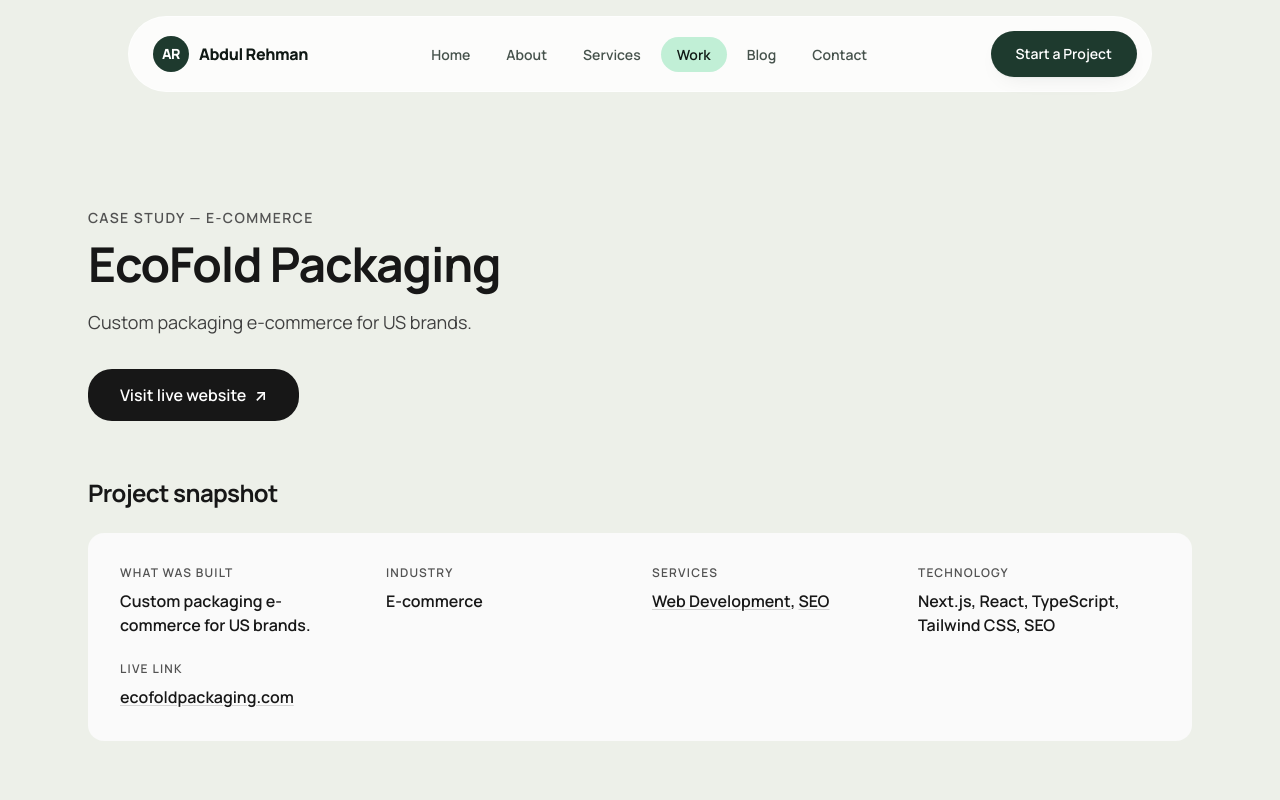
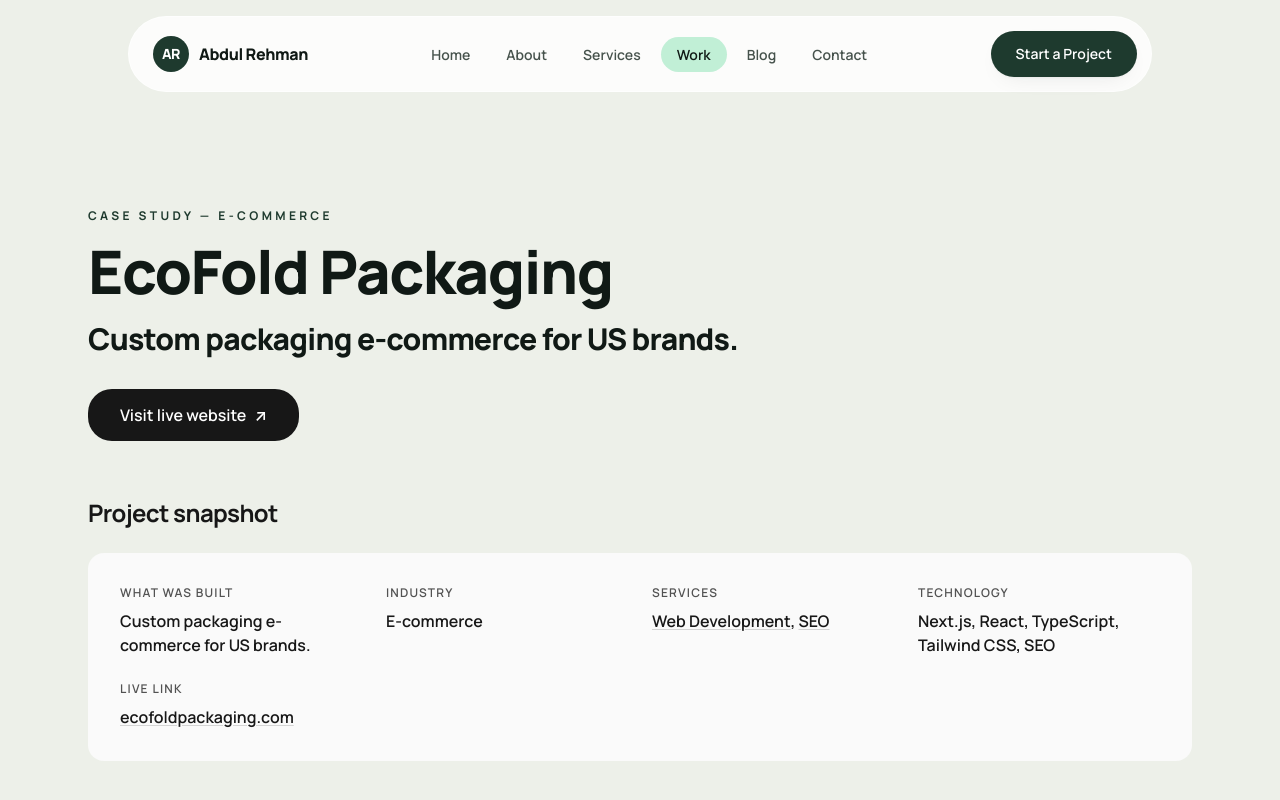
Before and after one commit to bodycartoon0111-netizen/abdul-rehman-portfolio, a Next.js app: page /work/ecofold-packaging in a window 1280 px wide. Shown: the top 800 px of the page. Built offline with nearby package versions, Linux system fonts and the light colour scheme; no server answers.

Commit message:
Style work detail hero like About hero

```diff
--- a/app/work/[slug]/page.tsx
+++ b/app/work/[slug]/page.tsx
@@ -83,13 +83,13 @@ export default async function CaseStudyPage({ params }: PageProps) {
 
       {/* Hero */}
       <header className="mt-8 max-w-3xl">
-        <p className="text-sm font-semibold uppercase tracking-widest text-neutral-600">
+        <p className="text-xs font-bold uppercase tracking-[0.28em] text-pine">
           Case study — {project.industry}
         </p>
-        <h1 className="mt-3 text-4xl font-bold tracking-tight text-neutral-900 sm:text-5xl">
+        <h1 className="mt-4 text-4xl font-black leading-[1.06] tracking-tight text-ink md:text-6xl">
           {project.name}
         </h1>
-        <p className="mt-5 text-lg leading-relaxed text-neutral-700">{project.tagline}</p>
+        <p className="mt-4 text-2xl font-black leading-tight tracking-tight text-ink md:text-3xl">{project.tagline}</p>
         <a
           href={project.url}
           target="_blank"
```
